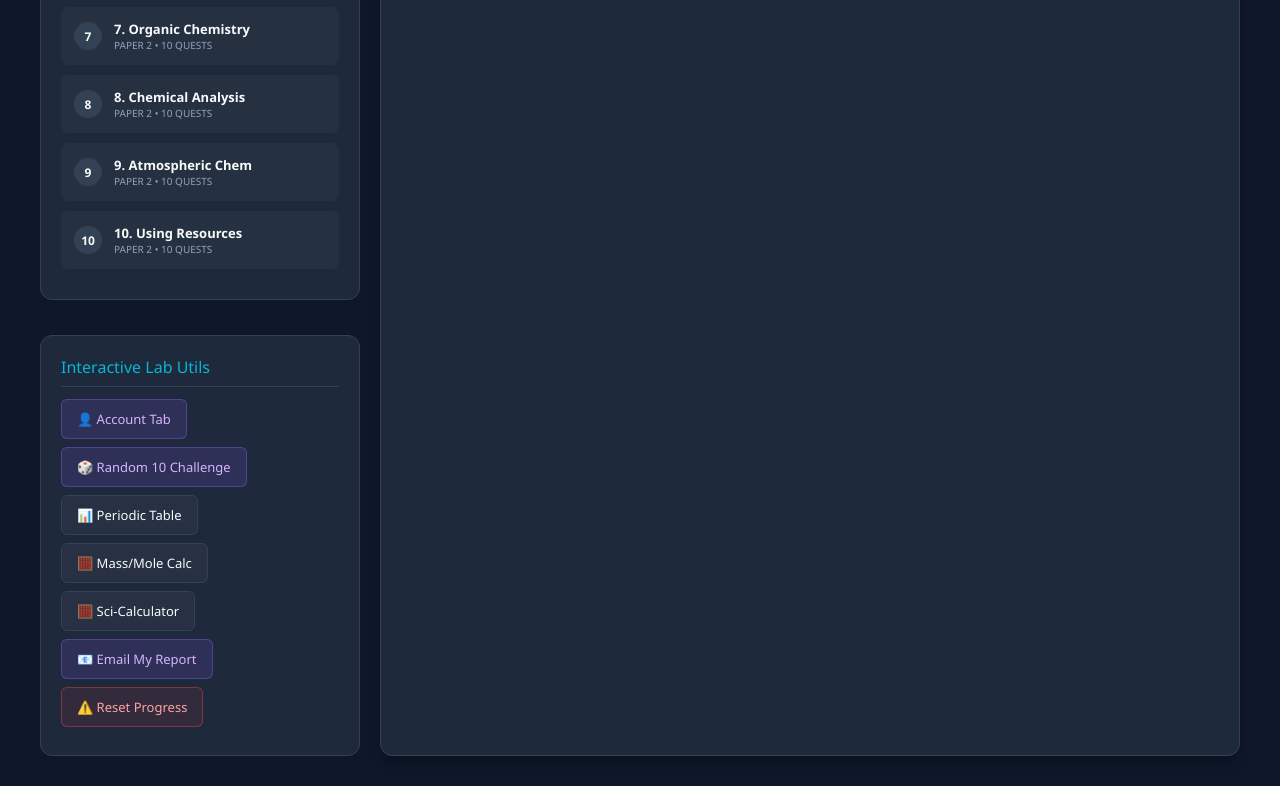
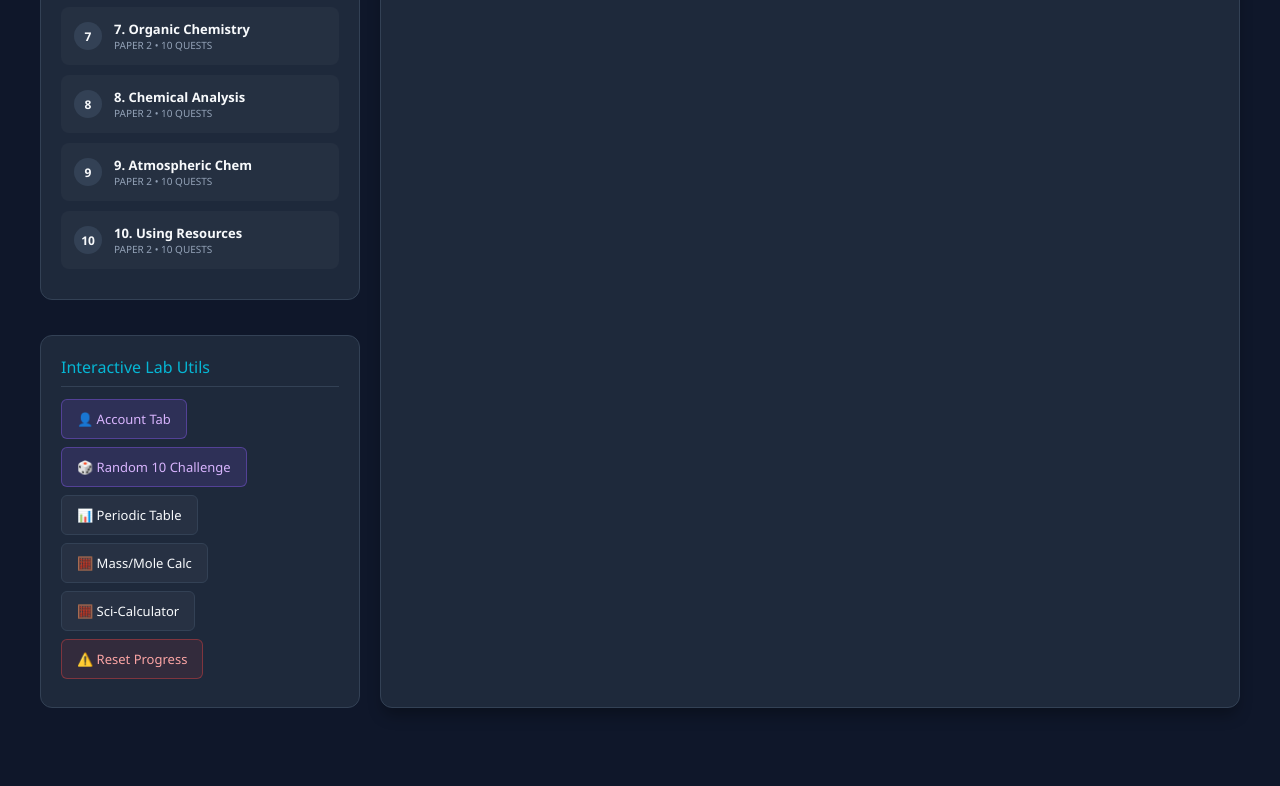
Before and after one commit to WTheobald/GCSE-Game, a website: page index.html in a window 1280 px wide. Shown: the part 696-1482 px from the top of the page. After the commit the page ends 1434 px from the top, so only its background shows below. Drawn offline with Linux system fonts and the light colour scheme.

Commit message:
Add files via upload

```diff
--- a/index.html
+++ b/index.html
@@ -691,7 +691,6 @@
                 <button class="tool-btn" onclick="openPeriodicTable()">📊 Periodic Table</button>
                 <button class="tool-btn" onclick="openFormulaCalc()">🧮 Mass/Mole Calc</button>
                 <button class="tool-btn" onclick="openScientificCalc()">🧮 Sci-Calculator</button>
-                <button class="tool-btn tool-btn-accent" onclick="emailReportCard()">📧 Email My Report</button>
                 <button class="tool-btn tool-btn-danger" onclick="confirmResetProgress()">⚠️ Reset Progress</button>
             </div>
         </div>
@@ -953,7 +952,6 @@
             completedTopics: [],
             activeTopicId: null,
             activeQuestionIdx: 0,
-            savedEmail: "",
             topicScores: {},
             bestScores: {},
             randomChallengeSource: "all",
@@ -1097,7 +1095,6 @@
                 completedTopics: [],
                 activeTopicId: null,
                 activeQuestionIdx: 0,
-                savedEmail: "",
                 topicScores: {},
                 bestScores: {},
                 randomChallengeSource: "all",
@@ -1169,7 +1166,6 @@
                     completedTopics: [],
                     activeTopicId: null,
                     activeQuestionIdx: 0,
-                    savedEmail: "",
                     topicScores: {},
                     bestScores: {},
                     randomChallengeSource: "all",
@@ -1205,58 +1201,6 @@
                 <p><strong>AQA Grade Predictor:</strong> <span style="color: var(--gold); font-weight: bold;">${document.getElementById('hud-grade').innerText}</span></p>
             `;
             document.getElementById('account-modal').style.display = 'flex';
-        }
-
-        function emailReportCard() {
-            let defaultEmail = gameState.savedEmail || "your.teacher@school.com";
-            let userEmail = prompt("Please enter the destination email address:", defaultEmail);
-
-            if (userEmail === null) return;
-
-            gameState.savedEmail = userEmail;
-            saveGameProgress();
-
-            let completedCount = gameState.completedTopics.length;
-            let totalTopics = topics.length;
-            let gradePredictor = document.getElementById('hud-grade').innerText;
-            let currentLevel = document.getElementById('hud-level').innerText;
-
-            let progressLog = "";
-            topics.forEach(t => {
-                let isCompleted = gameState.completedTopics.includes(t.id);
-                let status = isCompleted ? "COMPLETED [✓]" : "INCOMPLETE [ ]";
-                let score = (gameState.bestScores && gameState.bestScores[t.id] !== undefined) ? gameState.bestScores[t.id] : 0;
-                let percent = Math.round((score / t.qCount) * 100);
-
-                let scoreStr = (isCompleted || score > 0) ? ` | Personal Best: ${score}/${t.qCount} (${percent}%)` : ` | Not Attempted / Incomplete`;
-                progressLog += `- ${t.title}: ${status}${scoreStr}\r\n`;
-            });
-
-            let subject = `Chemistry Progress Report: ${currentLevel}`;
-            let body = `Hi,\r\n\r\nHere is my detailed progress report for the AQA GCSE Chemistry Ultimate Revision Quest:\r\n\r\n` +
-                       `--------------------------------------------------\r\n` +
-                       `🏆 Total Experience: ${gameState.xp} XP\r\n` +
-                       `🔥 Active Streak: ${gameState.streak} Days\r\n` +
-                       `🎓 Predicted AQA Grade: ${gradePredictor}\r\n` +
-                       `⚔️ Mastery Tier: ${currentLevel}\r\n` +
-                       `📚 Completed Chapters: ${completedCount} out of ${totalTopics}\r\n` +
-                       `--------------------------------------------------\r\n\r\n` +
-                       `Topic Quiz Performance Breakdown (Personal Best Scores Only):\r\n` +
-                       `${progressLog}\r\n` +
-                       `Keep up the hard work!\r\n`;
-
-            let mailtoUrl = `mailto:${encodeURIComponent(userEmail)}?subject=${encodeURIComponent(subject)}&body=${encodeURIComponent(body)}`;
-            window.location.href = mailtoUrl;
-
-            if (navigator.clipboard && navigator.clipboard.writeText) {
-                navigator.clipboard.writeText(body).then(() => {
-                    alert(`📊 Progress Report Ready! Details copied to clipboard.`);
-                }).catch(err => {
-                    window.prompt("Please copy the progress log below manually:", body);
-                });
-            } else {
-                window.prompt("Please copy the progress log below manually:", body);
-            }
         }
 
         function resumeOrWelcomeScreen() {
```
